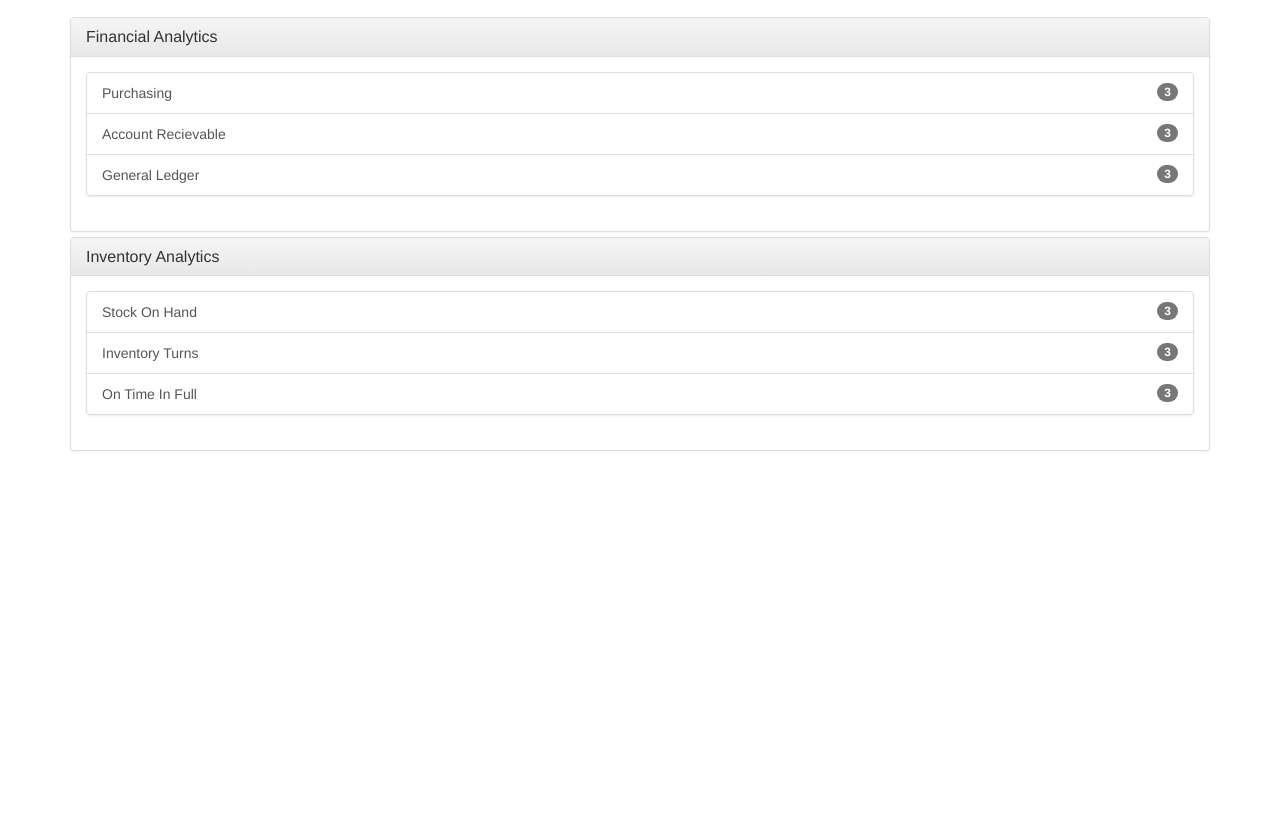
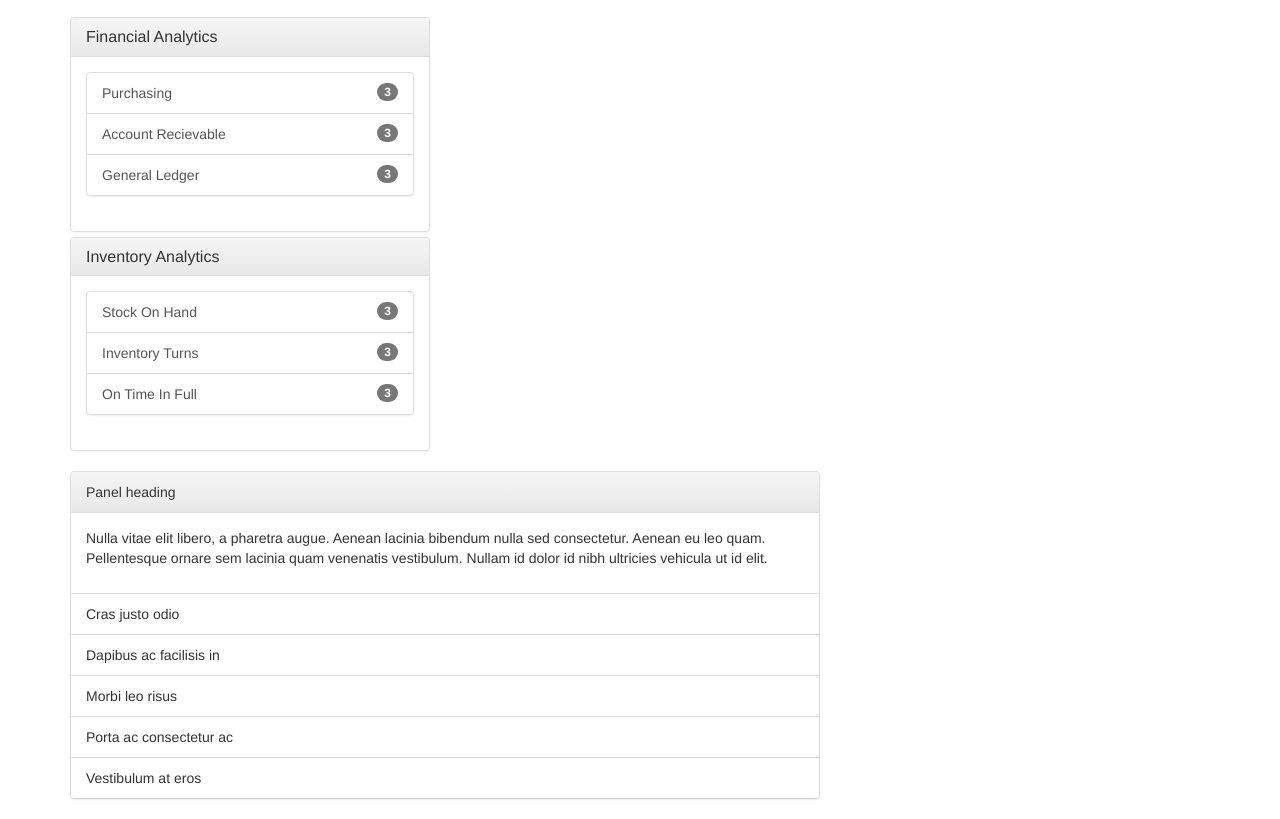
Before and after one commit to corourke/dictionary-browser, a plain HTML site: page layout.html in a window 1280 px wide. Shown: the part 53-872 px from the top of the page. Before the commit the page ends 800 px from the top, so only its background shows below. Drawn offline with nearby package versions, Linux system fonts and the light colour scheme.

Commit message:
partway to columns, in layout.html only

```diff
--- a/layout.html
+++ b/layout.html
@@ -57,8 +57,10 @@
   </nav>
 
   <div class="container">
-
+    <div class="row">
+      <div class="col-sm-4">
         <div class="panel-group" id="accordion" role="tablist" aria-multiselectable="true">
+          <!-- 1st collapsable panel -->
           <div class="panel panel-default">
             <div class="panel-heading" role="tab" id="heading01">
               <h4 class="panel-title">
@@ -77,6 +79,7 @@
               </div>
             </div>
           </div>
+          <!-- END collapsable panel -->
           <!-- 2nd collapsable panel -->
           <div class="panel panel-default">
             <div class="panel-heading" role="tab" id="heading02">
@@ -96,12 +99,32 @@
               </div>
             </div>
           </div>
+        </div>
+      </div>
+    </div>
+
+    <div class="row">
+      <div class="col-sm-8">
+        <div class="panel panel-default">
+          <!-- Default panel contents -->
+          <div class="panel-heading">Panel heading</div>
+          <div class="panel-body">
+            <p>Nulla vitae elit libero, a pharetra augue. Aenean lacinia bibendum nulla sed consectetur. Aenean eu leo quam. Pellentesque ornare sem lacinia quam venenatis vestibulum. Nullam id dolor id nibh ultricies vehicula ut id elit.</p>
+          </div>
+
+          <!-- List group -->
+          <ul class="list-group">
+            <li class="list-group-item">Cras justo odio</li>
+            <li class="list-group-item">Dapibus ac facilisis in</li>
+            <li class="list-group-item">Morbi leo risus</li>
+            <li class="list-group-item">Porta ac consectetur ac</li>
+            <li class="list-group-item">Vestibulum at eros</li>
+          </ul>
+        </div>
+      </div>
+    </div>
 
   </div>
-    <!-- /panel group -->
-
-  </div>
-  <!-- /container -->
 
 </body>
 
```
Lines whose indentation alone changed are shown as unchanged.
